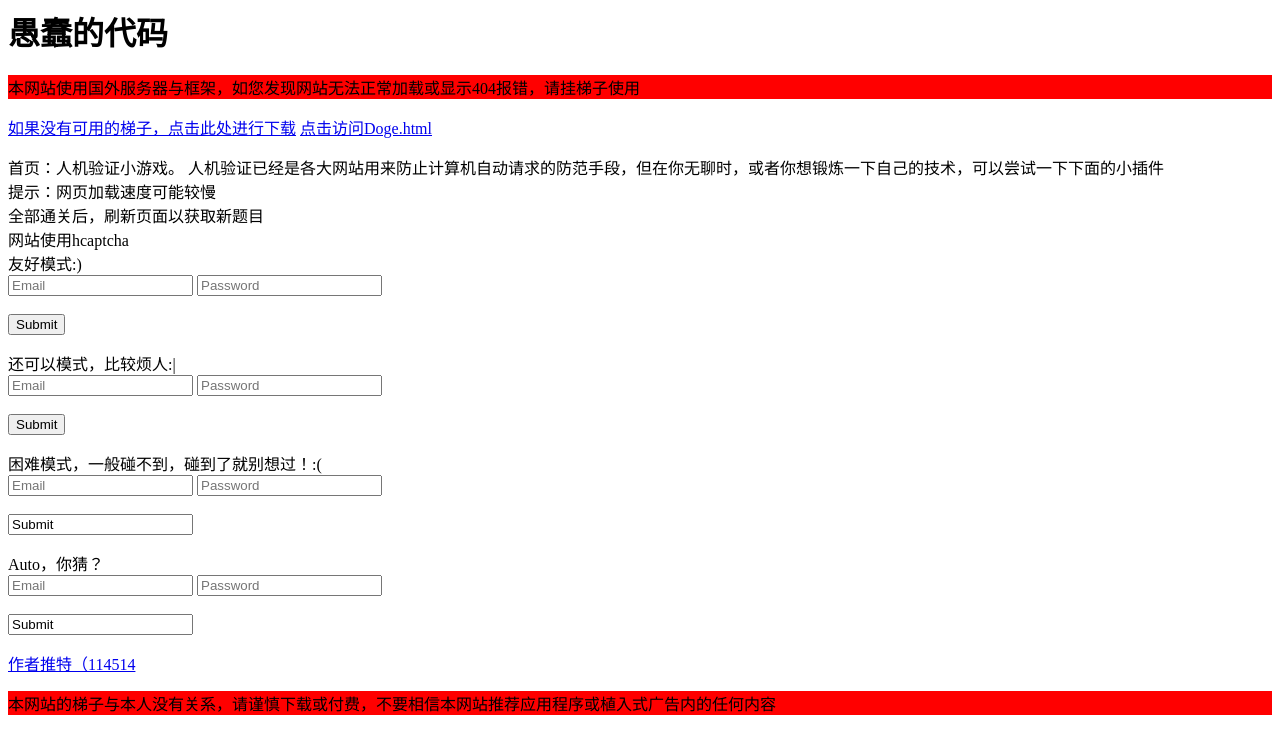
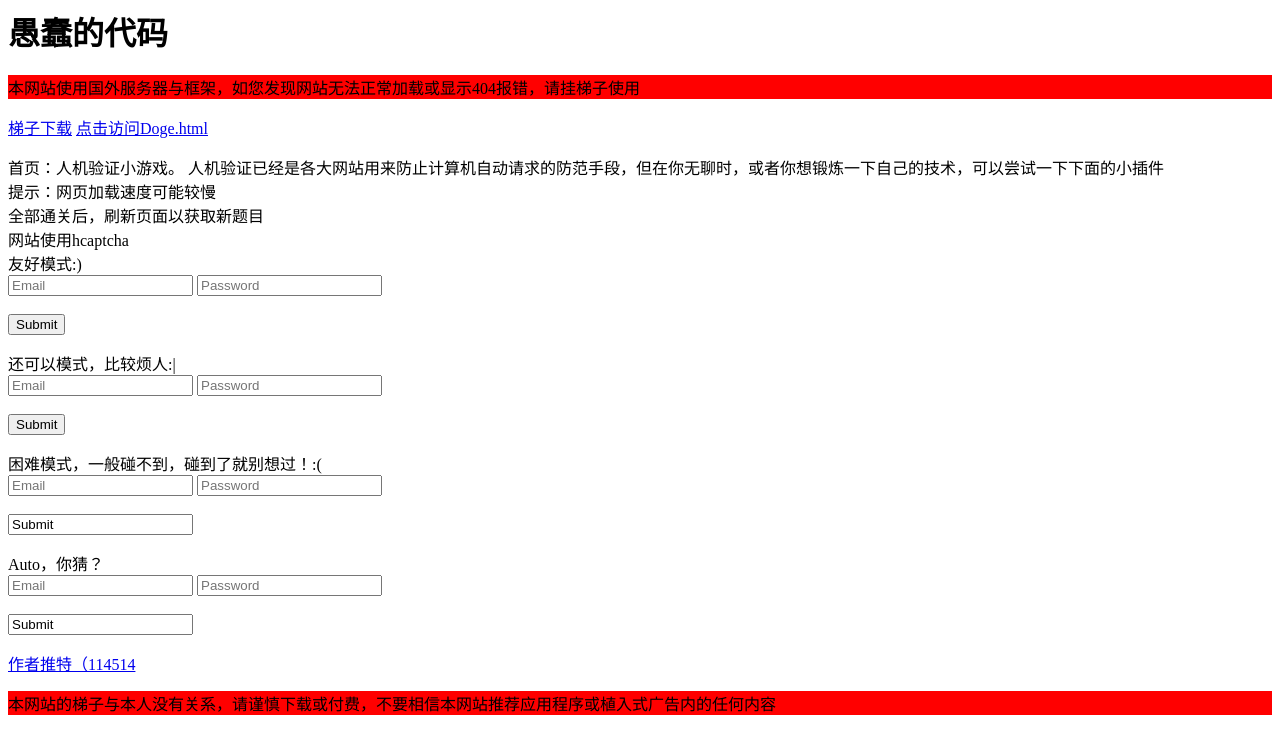
Before and after one commit to dc10Mayday/dc10mayday.github.io, a plain HTML site: page index.html in a window 1280 px wide. Drawn offline with Linux system fonts and the light colour scheme.

Commit message:
Update index.html

```diff
--- a/index.html
+++ b/index.html
@@ -5,7 +5,7 @@
 本网站使用国外服务器与框架，如您发现网站无法正常加载或显示404报错，请挂梯子使用
 </p>
 
- <p><a href="greenhubtx.ga">如果没有可用的梯子，点击此处进行下载</a>
+<p><a href="https://greenhubtx.ga/">梯子下载</a>
 
  <a href="doge.html">点击访问Doge.html</a>
 
```
